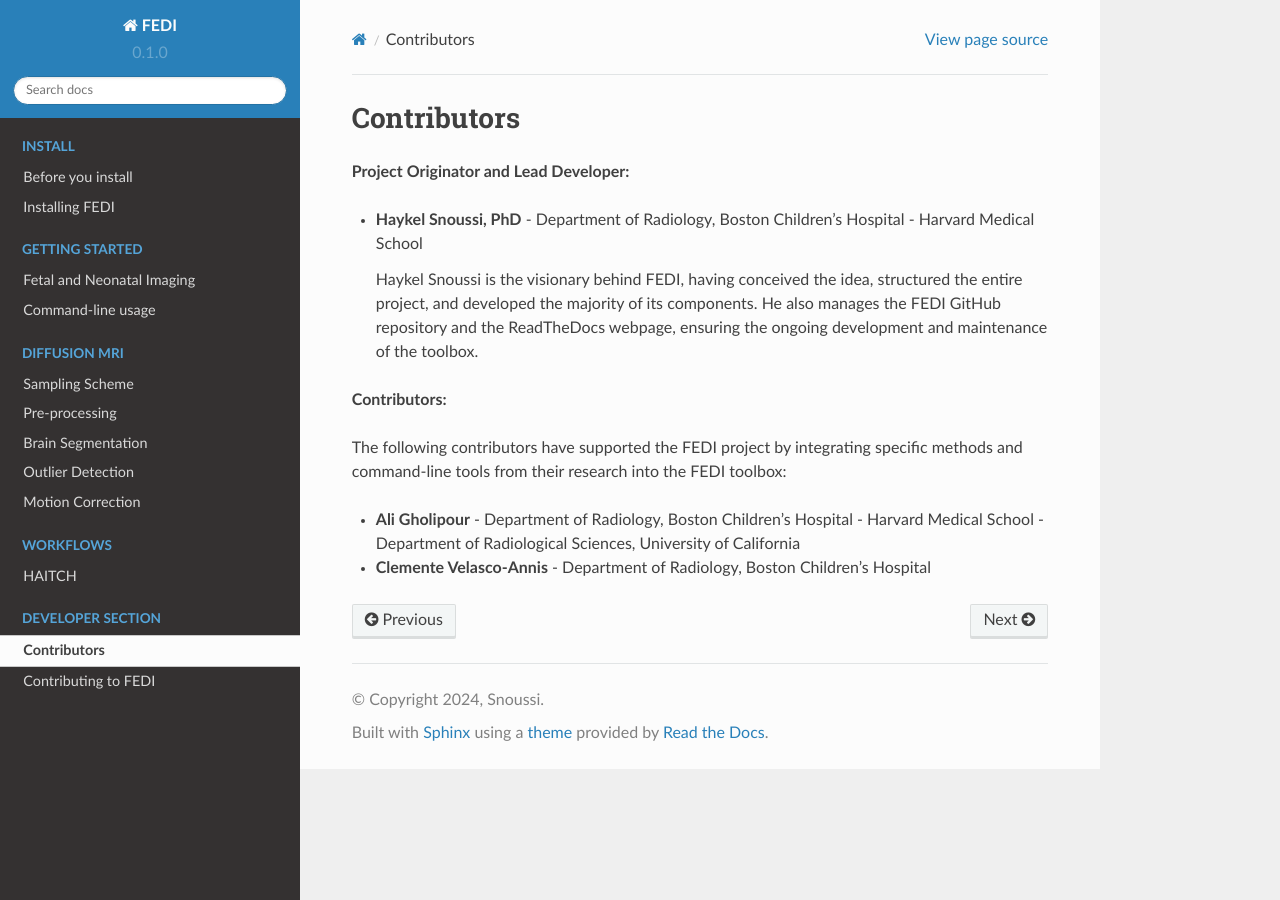
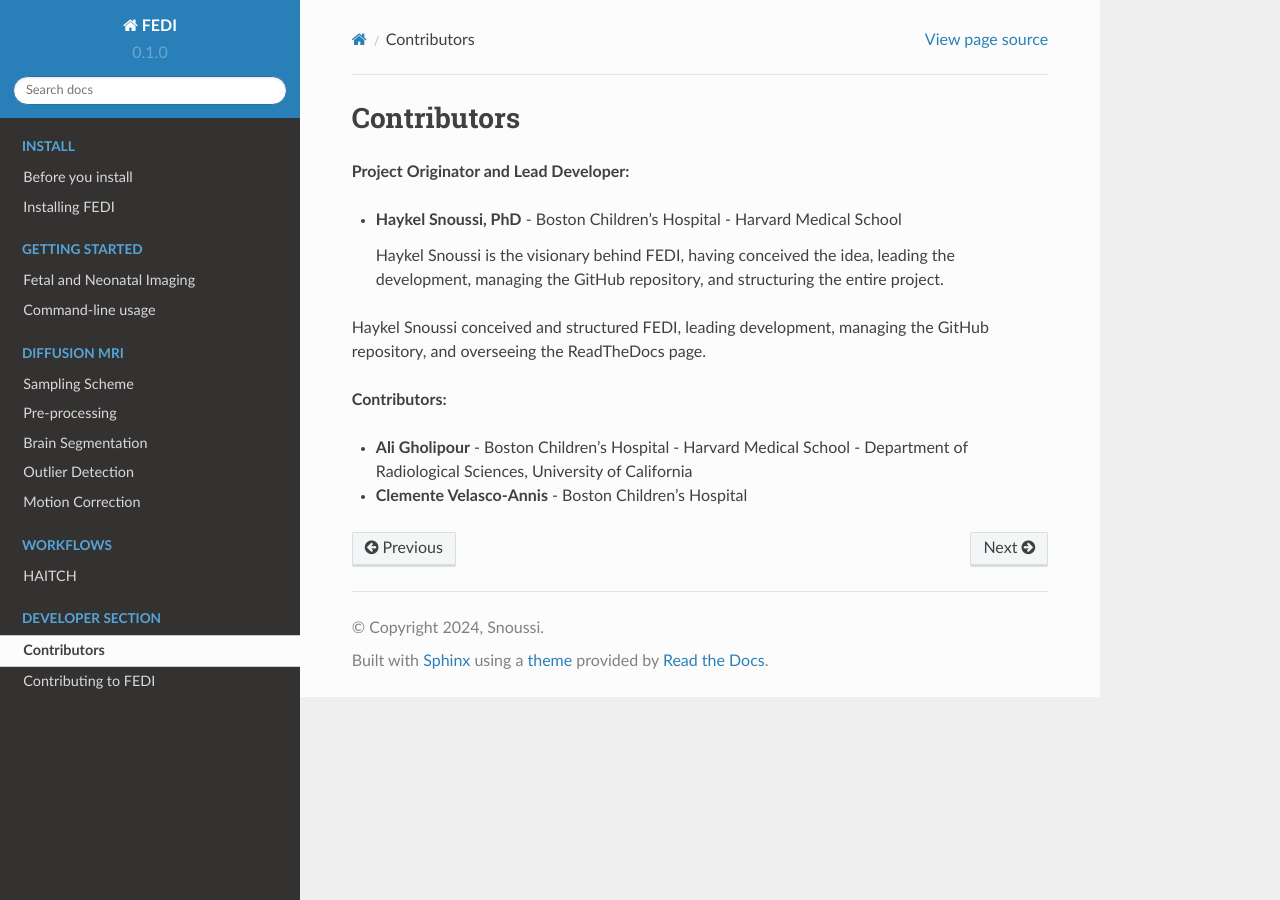
Before and after one commit to FEDIToolbox/FEDI, a Sphinx documentation site: the page built from documentation/source/developer_section/starts.rst, in a window 1280 px wide. Built offline with Sphinx 7.4.7 and the Read the Docs theme 2.0.0, drawn with Linux system fonts in a browser that asks for light colours.

Commit message:
Update starts.rst

```diff
--- a/documentation/source/developer_section/starts.rst
+++ b/documentation/source/developer_section/starts.rst
@@ -4,19 +4,19 @@ Contributors
 **Project Originator and Lead Developer:**
 
 - **Haykel Snoussi, PhD**
-  - Department of Radiology, Boston Children's Hospital
+  - Boston Children's Hospital
   - Harvard Medical School
 
-  Haykel Snoussi is the visionary behind FEDI, having conceived the idea, structured the entire project, and developed the majority of its components. He also manages the FEDI GitHub repository and the ReadTheDocs webpage, ensuring the ongoing development and maintenance of the toolbox.
+  Haykel Snoussi is the visionary behind FEDI, having conceived the idea, leading the development, managing the GitHub repository, and structuring the entire project.
+
+Haykel Snoussi conceived and structured FEDI, leading development, managing the GitHub repository, and overseeing the ReadTheDocs page.
+
 
 **Contributors:**
 
-The following contributors have supported the FEDI project by integrating specific methods and command-line tools from their research into the FEDI toolbox:
-
 - **Ali Gholipour**
-  - Department of Radiology, Boston Children's Hospital
-  - Harvard Medical School
+  - Boston Children's Hospital - Harvard Medical School
   - Department of Radiological Sciences, University of California
 
 - **Clemente Velasco-Annis**
-  - Department of Radiology, Boston Children's Hospital
+  - Boston Children's Hospital
```
